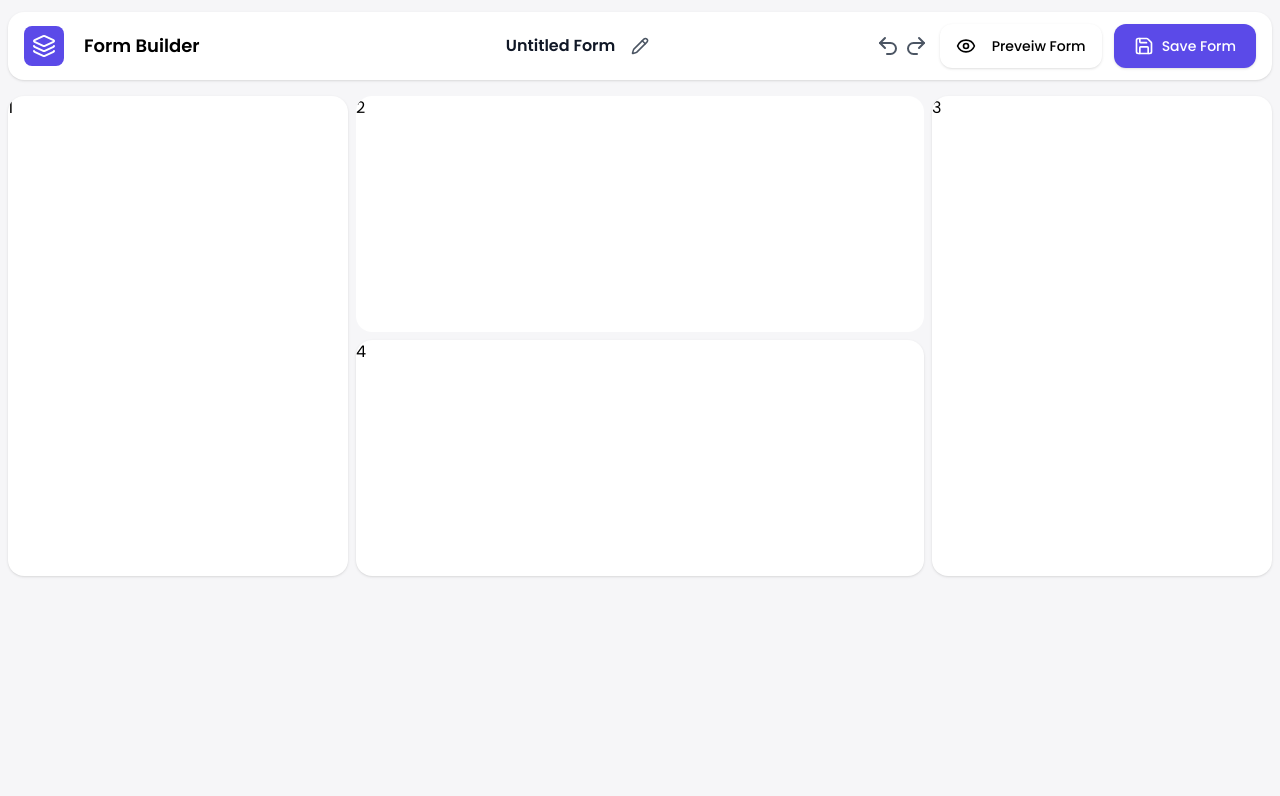
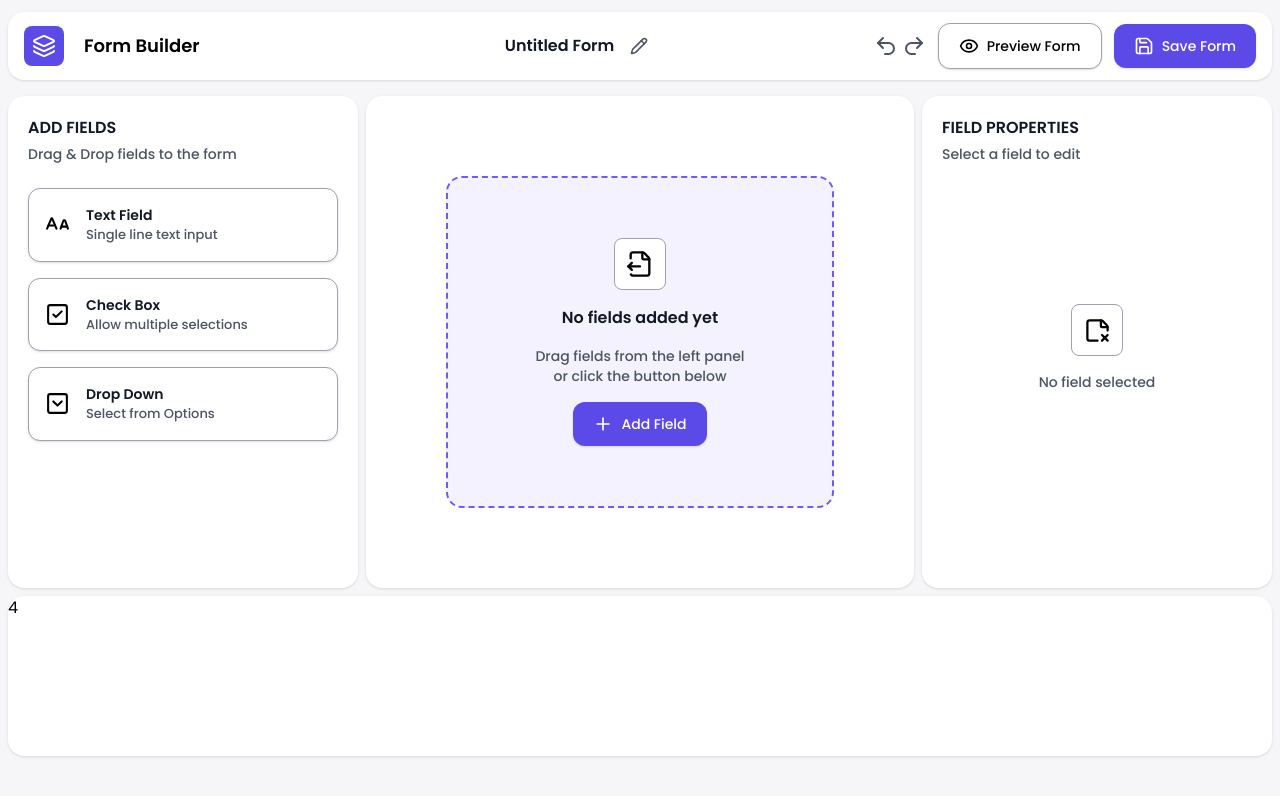
Before and after one commit to coder-591/React--challenges, a React (Vite) app: page / in a window 1280 px wide. Shown: the top 796 px of the page. Built offline with nearby package versions, Linux system fonts and the light colour scheme.

Commit message:
Left sidebar and middlebar is completed

```diff
--- /dev/null
+++ b/src/Components/Dynamic Form/Button.jsx
@@ -0,0 +1,14 @@
+const Button = ({ text, icon, color, textColor, border }) => {
+  return (
+    <>
+      <button
+        className={`flex items-center gap-2 px-5 py-3 rounded-xl ${color}  shadow-sm cursor-pointer hover:-translate-y-1 transition-all ${border}`}
+      >
+        {icon}
+        <p className={`font-medium text-sm ${textColor}`}>{text}</p>
+      </button>
+    </>
+  );
+};
+
+export default Button;
--- /dev/null
+++ b/src/Components/Dynamic Form/Card.jsx
@@ -0,0 +1,33 @@
+import { FileOutput, Plus } from "lucide-react";
+import React from "react";
+import Button from "./Button";
+
+const Card = () => {
+  return (
+    <>
+      <div className="flex items-center justify-center m-20 border-2 border-borderActiveColor rounded-2xl border-dashed bg-lightPurpleColor">
+
+        <div className="flex flex-col items-center justify-center gap-4 px-10 py-15">
+          <span className="flex items-center justify-center  w-13 h-13 rounded-lg bg-cardColor border  not-only:border-borderColor">
+            <FileOutput size={"28px"} />
+          </span>
+          <h3 className="text-ld font-semibold text-headingTextColor">
+            No fields added yet
+          </h3>
+          <p className="w-56 text-center text-sm font-medium text-bodyTextColor">
+            Drag fields from the left panel or click the button below
+          </p>
+
+          <Button
+            text={"Add Field"}
+            icon={<Plus size={"20px"} color="#fff" />}
+            color={"bg-btnBgPurpleColor"}
+            textColor={"text-btnPurpleTextColor"}
+          />
+        </div>
+      </div>
+    </>
+  );
+};
+
+export default Card;
--- /dev/null
+++ b/src/Components/Dynamic Form/Fields.jsx
@@ -0,0 +1,48 @@
+import { ALargeSmall, SquareCheck, SquareChevronDown } from "lucide-react";
+
+const Fields = () => {
+  const toolBox = [
+    {
+      id: 1,
+      icon: <ALargeSmall size={"25px"} />,
+      heading: "Text Field",
+      desc: "Single line text input",
+    },
+    {
+      id: 2,
+      icon: <SquareCheck size={"25px"} />,
+      heading: "Check Box",
+      desc: "Allow multiple selections",
+    },
+    {
+      id: 3,
+      icon: <SquareChevronDown size={"25px"} />,
+      heading: "Drop Down",
+      desc: "Select from Options",
+    },
+  ];
+  return (
+    <>
+      <div className="flex flex-col gap-4 mb-4 ">
+        {toolBox.map((tool) => (
+          <div
+            key={tool.id}
+            className="bg-cardColor border border-borderColor shadow-sm flex items-center justify-start gap-4 px-4 py-4 cursor-pointer rounded-xl hover:border-borderActiveColor hover:-translate-y-1 transition-all"
+          >
+            <span className="text-black">{tool.icon}</span>
+            <span className="flex flex-col items-start">
+              <h4 className="text-sm font-semibold text-headingTextColor">
+                {tool.heading}
+              </h4>
+              <p className="text-[13px] font-medium text-bodyTextColor">
+                {tool.desc}
+              </p>
+            </span>
+          </div>
+        ))}
+      </div>
+    </>
+  );
+};
+
+export default Fields;
--- /dev/null
+++ b/src/Components/Dynamic Form/Header.jsx
@@ -0,0 +1,18 @@
+import React from "react";
+
+const Header = ({heading,textPara}) => {
+  return (
+    <>
+      <div className="flex flex-col gap-1">
+        <h1 className="font-semibold text-headingTextColor text-md uppercase">
+         {heading}
+        </h1>
+        <p className="text-bodyTextColor text-sm  font-medium">
+          {textPara}
+        </p>
+      </div>
+    </>
+  );
+};
+
+export default Header;
--- /dev/null
+++ b/src/Components/Dynamic Form/LeftSideBar.jsx
@@ -0,0 +1,13 @@
+import Fields from "./Fields";
+import Header from "./Header";
+
+const LeftSideBar = () => {
+  return (
+    <div className="flex flex-col px-5 pt-5 gap-6">
+      <Header heading={"Add Fields"} textPara={"Drag & Drop fields to the form"} />
+      <Fields />
+    </div>
+  );
+};
+
+export default LeftSideBar;
--- a/src/Components/Dynamic Form/MainContainer.jsx
+++ b/src/Components/Dynamic Form/MainContainer.jsx
@@ -1,21 +1,28 @@
-import React from "react";
+import LeftSideBar from "./LeftSideBar";
+import MiddleBar from "./MiddleBar";
+import RightSideBar from "./RightSideBar";
 
 const MainContainer = () => {
   return (
     <>
-      <div className="grid grid-cols-[340px_1fr_340px] grid-rows-2 gap-2 mt-4 mx-2 max-h-123">
-        <div className="rightsideBar overflow-scroll bg-cardColor row-span-2  rounded-2xl shadow-sm">
-          <p>1</p>
+      <div className="grid grid-cols-[350px_1fr_350px] grid-rows-2 gap-2 mt-4 mx-2 ">
+
+        <div className=" leftsideBar bg-cardColor rounded-2xl row-span-2 shadow-sm h-123 overflow-scroll  ">
+         <LeftSideBar />
         </div>
-        <div className="topContent overflow-scroll   bg-cardColor rounded-2xl shadow-[0 8px 20px rgba(15,23,42,.05)] max-h-59">
-          <p>2</p>
+
+        <div className="topContent bg-cardColor rounded-2xl shadow-sm row-span-2 ">
+         <MiddleBar/>
         </div>
-        <div className="leftsideBar overflow-scroll bg-cardColor row-span-2  rounded-2xl shadow-sm">
-          <p>3</p>
+
+        <div className="rightsideBar bg-cardColor row-span-2 rounded-2xl shadow-sm h-123 ">
+          <RightSideBar />
         </div>
-        <div className="bottomContent overflow-scroll bg-cardColor rounded-2xl shadow-sm min-h-59 ">
+
+        <div className="bottomContent bg-cardColor rounded-2xl shadow-sm col-span-3 min-h-40 mb-6 ">
           <p>4</p>
         </div>
+
       </div>
     </>
   );
--- /dev/null
+++ b/src/Components/Dynamic Form/MiddleBar.jsx
@@ -0,0 +1,12 @@
+import React from 'react'
+import Card from './Card'
+
+const MiddleBar = () => {
+  return (
+    <div>
+        <Card />
+    </div>
+  )
+}
+
+export default MiddleBar
--- a/src/Components/Dynamic Form/Navbar.jsx
+++ b/src/Components/Dynamic Form/Navbar.jsx
@@ -1,4 +1,5 @@
 import { Eye, Layers, Pencil, Redo2, Save, Undo2 } from "lucide-react";
+import Button from "./Button";
 const Navbar = () => {
   return (
     <>
@@ -27,15 +28,20 @@ const Navbar = () => {
             <Redo2 color="#4b5563" />
           </label>
 
-          <button className="flex items-center gap-4 px-4 py-3 rounded-xl bg-cardColor shadow-sm cursor-pointer hover:-translate-y-1 transition-all   ">
-            <Eye size={"20px"} />
-            <p className="font-medium text-sm">Preveiw Form</p>
-          </button>
+          <Button
+            text={"Preview Form"}
+            icon={<Eye size={"20px"} />}
+            color={"bg-btnBgColor"}
+            border = {"border border-borderColor hover:border-borderActiveColor"}
+          />
 
-          <button className="flex items-center gap-2 px-5 py-3 rounded-xl bg-purpleColor shadow-sm cursor-pointer hover:-translate-y-1 transition-all">
-            <Save size={"20px"} color="#fff" />
-            <p className="font-medium text-sm text-btnTextColor">Save Form</p>
-          </button>
+          <Button
+            text={"Save Form"}
+            icon={<Save size={"20px"} color="#fff" />}
+            color={"bg-btnBgPurpleColor"}
+            textColor = {"text-btnPurpleTextColor"}
+          />
+
         </div>
       </div>
     </>
--- /dev/null
+++ b/src/Components/Dynamic Form/RightSideBar.jsx
@@ -0,0 +1,26 @@
+import { StickyNoteX } from "lucide-react";
+import Header from "./Header";
+
+const RightSideBar = () => {
+  return (
+    <>
+      <div className="px-5 pt-5">
+        <Header
+          heading={"Field Properties"}
+          textPara={"Select a field to edit"}
+        />
+
+        <div className="flex flex-col justify-center py-35 items-center gap-4">
+          <span className="bg-cardColor border border-borderColor w-13 h-13 flex items-center justify-center rounded-lg">
+            <StickyNoteX size={"27px"} />
+          </span>
+          <p className="text-center text-sm font-medium text-bodyTextColor">
+            No field selected
+          </p>
+        </div>
+      </div>
+    </>
+  );
+};
+
+export default RightSideBar;
--- a/src/Components/Dynamic Form/ShowDynamicForm.jsx
+++ b/src/Components/Dynamic Form/ShowDynamicForm.jsx
@@ -1,12 +1,13 @@
-
 import MainContainer from "./MainContainer";
 import Navbar from "./Navbar";
 
 const ShowDynamicForm = () => {
   return (
     <>
-      <Navbar />
-      <MainContainer />
+      <div className="">
+        <Navbar />
+        <MainContainer />
+      </div>
     </>
   );
 };
--- a/src/index.css
+++ b/src/index.css
@@ -5,6 +5,8 @@ body {
   background-color: #f6f6f8;
   /* color: black; */
   font-family: "Poppins", sans-serif;
+  width: 100%;
+  height: 100%;
 }
 .searchbar {
   display: flex;
@@ -42,27 +44,37 @@ body {
 /* For dynamic form builder */
 @theme {
   --color-cardColor: #ffffff;
-  --color-sideBarColor: #ffffff;
+
   --color-hoverColor: #6d5df6;
   --color-purpleColor: #5b4ae8;
   --color-lightPurpleColor: #f4f2ff;
   --color-headingTextColor: #111827;
   --color-bodyTextColor: #4b5563;
   --color-placeHolderColor: #9ca3af;
+   --color-iconColor: #4b5563;
+
   --color-borderActiveColor: #6d5df6;
-  --color-btnTextColor: #fff;
-  --color-iconColor: #4b5563;
+  --color-borderColor: #9ca3af;
+
+  --color-btnTextColor: #111827;
+  --color-btnPurpleTextColor: #fff;
+  --color-btnBgColor: #ffffff;
+  --color-btnBgPurpleColor: #5b4ae8;
 }
 
 .topContent::-webkit-scrollbar {
   display: none;
+  scroll-behavior: smooth;
 }
 .rightsideBar::-webkit-scrollbar {
   display: none;
+  scroll-behavior: smooth;
 }
 .leftsideBar::-webkit-scrollbar {
   display: none;
+  scroll-behavior: smooth;
 }
 .bottomContent::-webkit-scrollbar {
   display: none;
+  scroll-behavior: smooth;
 }
```
